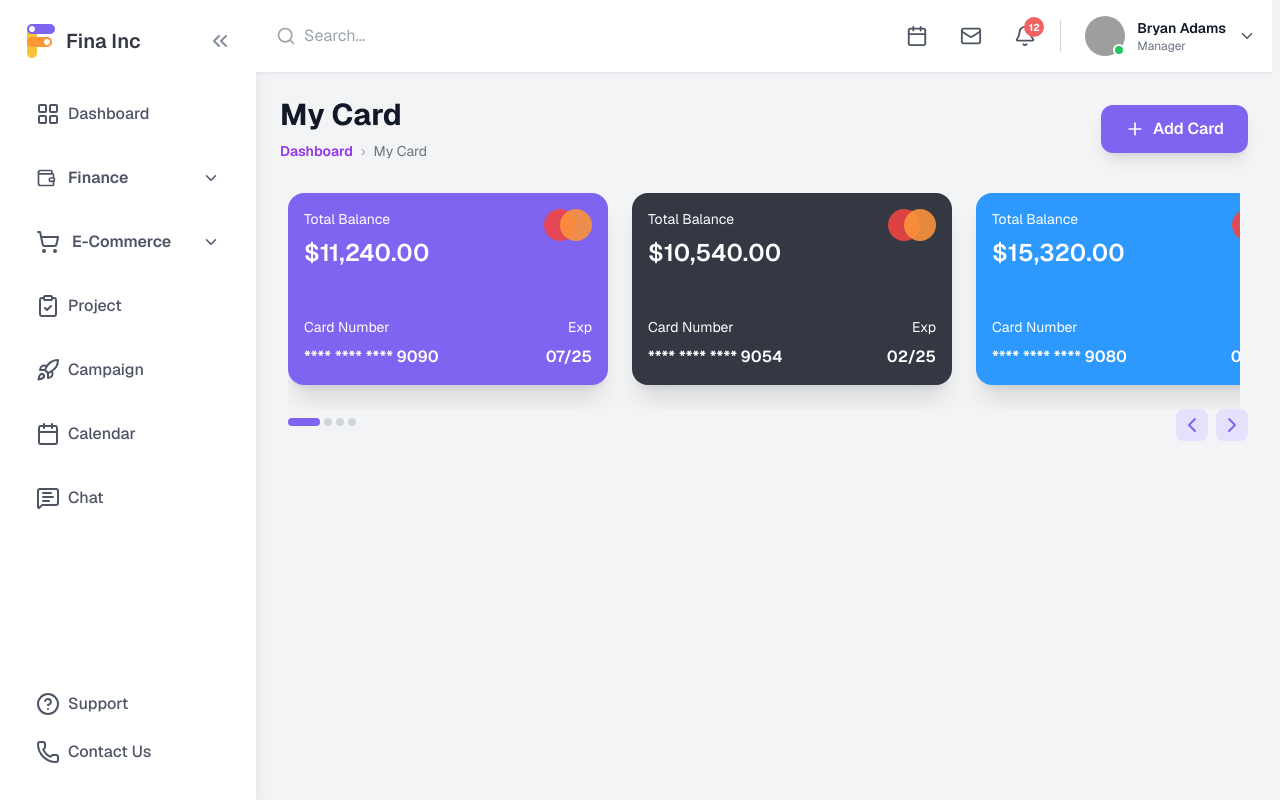
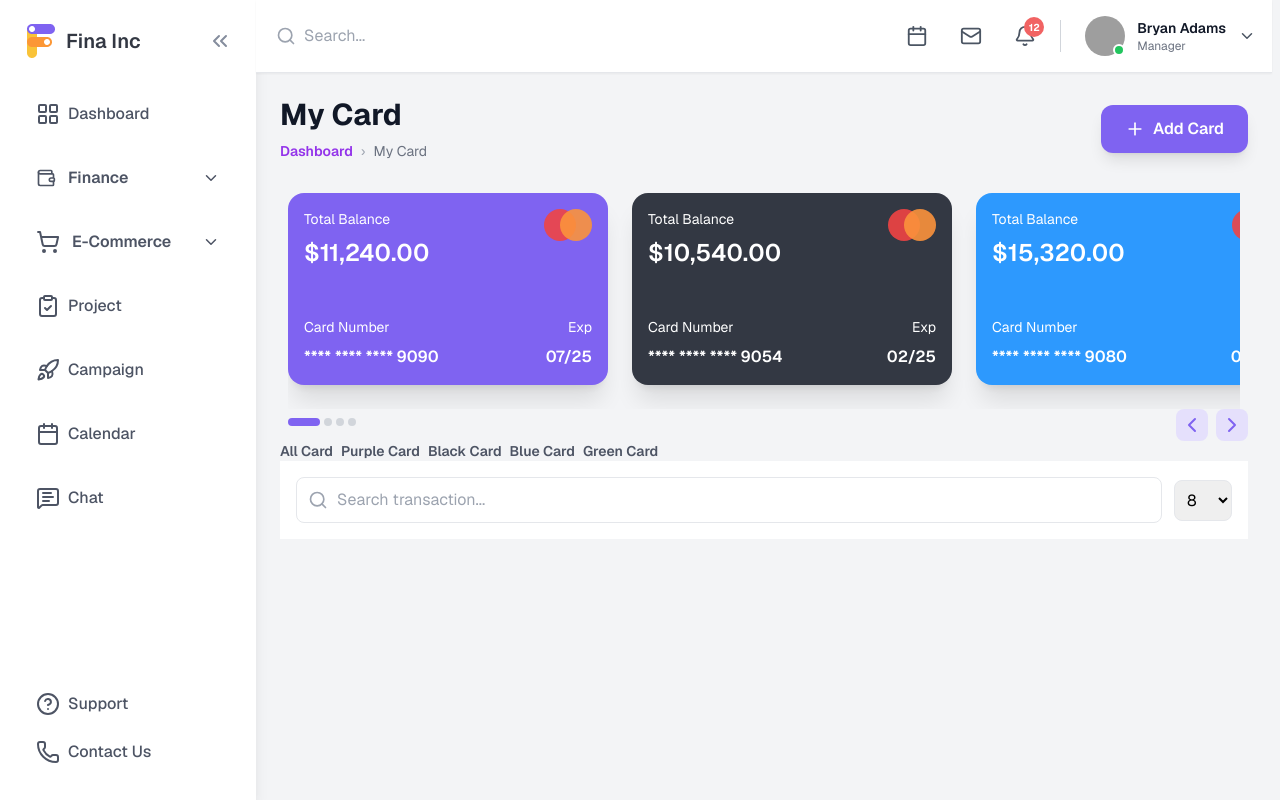
Before and after one commit to 081dikeh/FinaInc, a React (Vite) app: page /finance/my-card in a window 1280 px wide. Built offline with nearby package versions, Linux system fonts and the light colour scheme; grey boxes are pictures that could not be loaded.

Commit message:
sorting of expense type functionality

```diff
--- a/src/pages/FinancePage/MyCard.jsx
+++ b/src/pages/FinancePage/MyCard.jsx
@@ -1,10 +1,11 @@
 import AddCardBtn from "./MyCardComponents/AddCardBtn";
 import CardContainer from "./MyCardComponents/CardContainer";
+import MyCardTable from "./MyCardComponents/MyCardTable";
 
 
 export default function MyCard() {
   return (
-    <section className="w-full max-w-7xl">
+    <section className="w-full max-w-7xl font-Geist">
         <div className="flex justify-between items-center mb-6">
             <div>
             <h1 className="text-3xl font-bold text-gray-900 mb-2">My Card</h1>
@@ -22,6 +23,10 @@ export default function MyCard() {
         <div className="w-full">
             <CardContainer />
         </div>
+
+        <div>
+          <MyCardTable />
+        </div>
     </section>
   )
 };
--- /dev/null
+++ b/src/pages/FinancePage/MyCardComponents/MyCardTable.jsx
@@ -0,0 +1,42 @@
+import { Search } from "lucide-react"
+import { useState } from "react"
+
+export default function MyCardTable() {
+    const [cashType, setCashType] = useState('All Types');
+    return (
+        <section>
+            <div>
+                <ul className="flex gap-2 text-brand-300 text-sm cursor-pointer font-semibold">
+                    <li>All Card</li>
+                    <li>Purple Card</li>
+                    <li>Black Card</li>
+                    <li>Blue Card</li>
+                    <li>Green Card</li>
+                </ul>
+            </div>
+
+            <div>
+                <div className="flex items-center gap-3 p-4 bg-white">
+                    <div className="flex-1 relative">
+                        <Search size={20} className="absolute left-3 top-1/2 -translate-y-1/2 text-gray-400" />
+                        <input placeholder="Search transaction..." className="w-full pl-10 pr-4 py-2.5 border rounded-lg focus:outline-none focus:ring-2 focus:ring-blue-500" />
+                    </div>
+                    <div>
+                        <select name="" id=""
+
+                            value={cashType}
+                            onChange={(e) => setCashType(e.target.value)}
+                            className="border rounded-lg p-2"
+
+                        >
+                            <option value={8}>8</option>
+                            <option value={16}>16</option>
+                            <option value={32}>32</option>
+                        </select>
+
+                    </div>
+                </div>
+            </div>
+        </section>
+    )
+}
```
